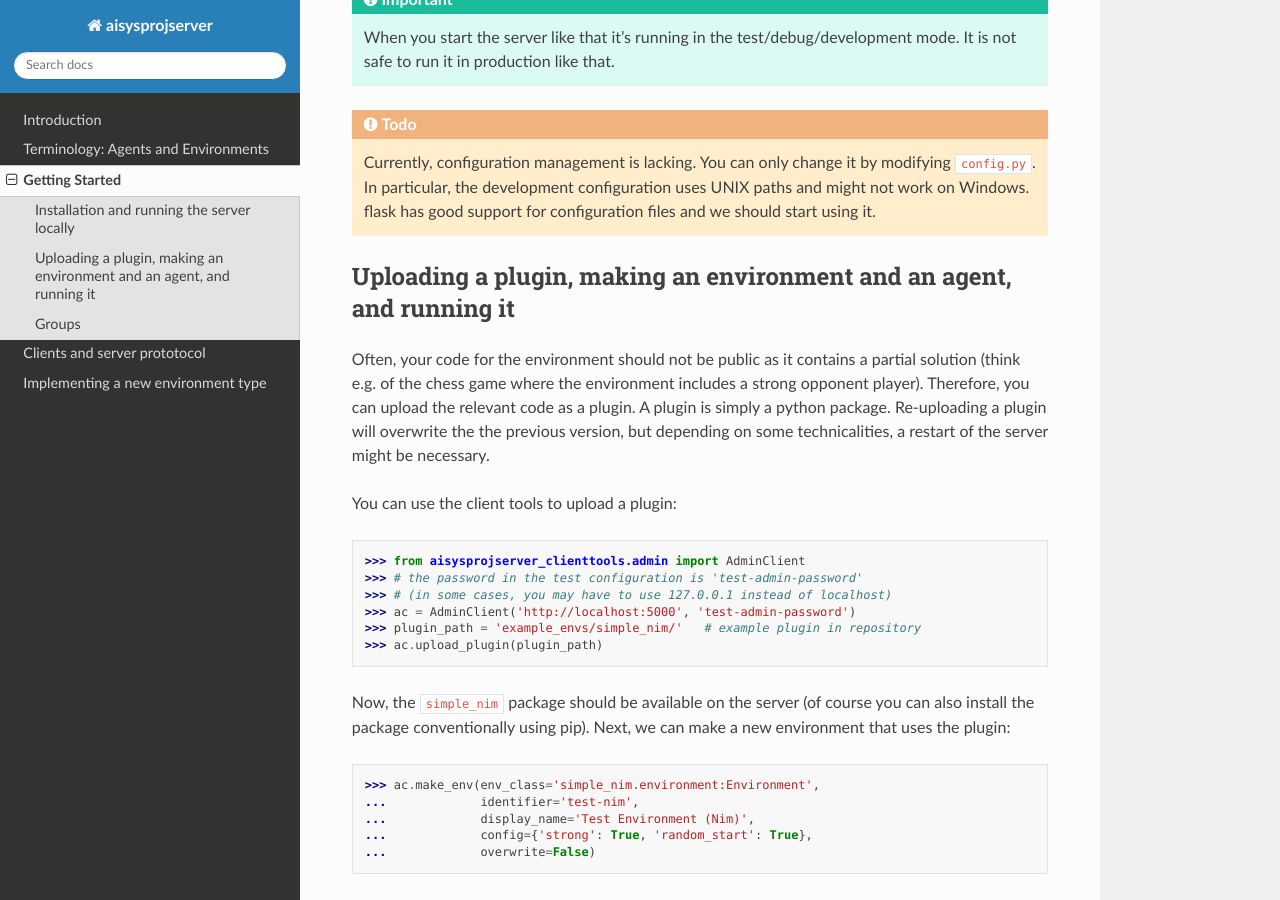
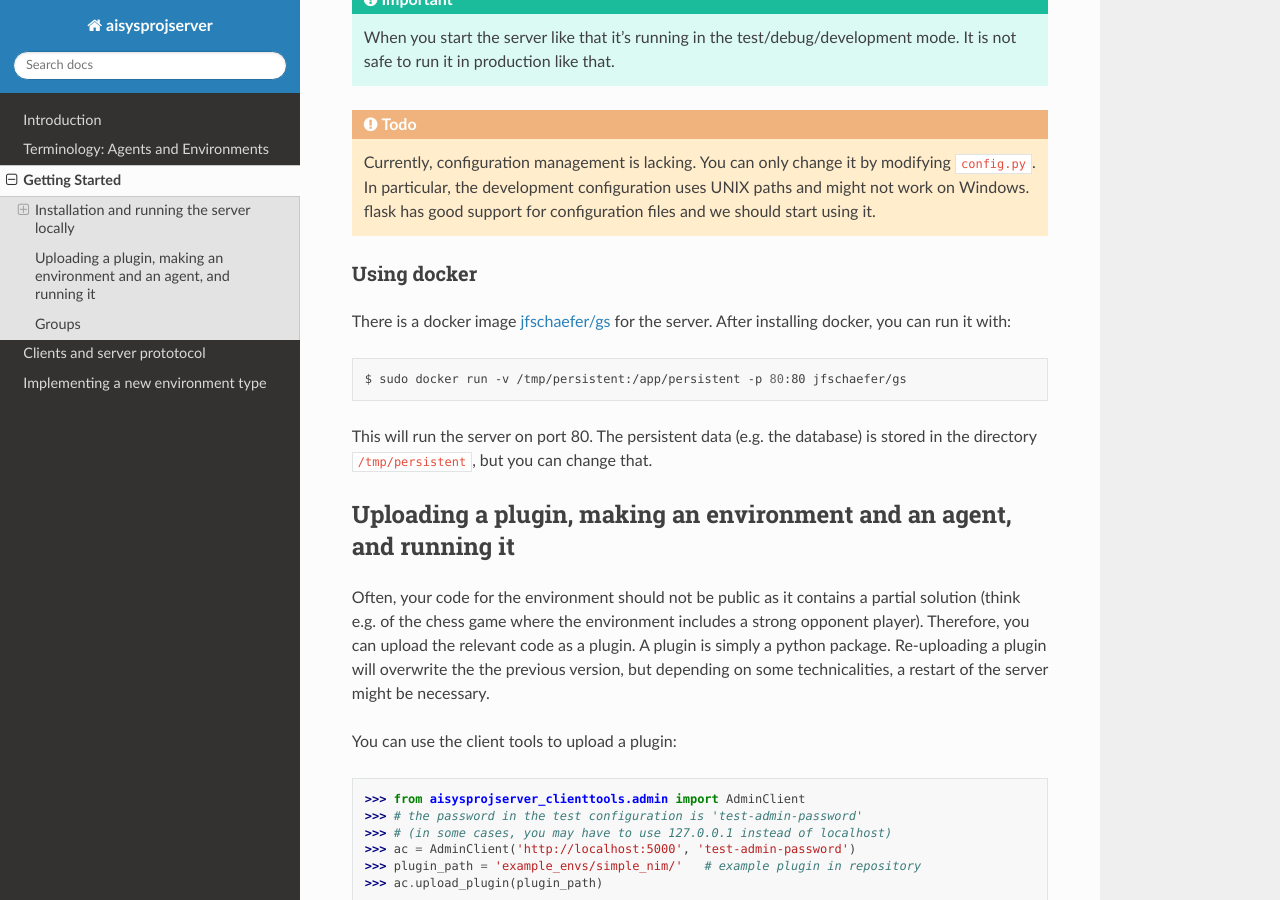
Before and after one commit to jfschaefer/aisysprojserver, a Sphinx documentation site: the page built from doc/source/getting_started.rst, in a window 1280 px wide and 900 px high, scrolled down 648 px. Built offline with Sphinx 7.4.7 and the Read the Docs theme 2.0.0, drawn with Linux system fonts in a browser that asks for light colours; pages that are not in the unit, such as notebooks, are missing from menus.

```diff
--- a/doc/source/getting_started.rst
+++ b/doc/source/getting_started.rst
@@ -38,6 +38,20 @@ You should be able to see the server running at http://localhost:5000/.
    In particular, the development configuration uses UNIX paths and might
    not work on Windows.
    flask has good support for configuration files and we should start using it.
+
+
+Using docker
+~~~~~~~~~~~~
+
+There is a docker image `jfschaefer/gs <https://hub.docker.com/r/jfschaefer/gs>`_ for the server.
+After installing docker, you can run it with:
+
+.. code-block:: bash
+
+    $ sudo docker run -v /tmp/persistent:/app/persistent -p 80:80 jfschaefer/gs
+
+This will run the server on port 80.
+The persistent data (e.g. the database) is stored in the directory ``/tmp/persistent``, but you can change that.
 
 
 Uploading a plugin, making an environment and an agent, and running it
--- a/doc/source/introduction.rst
+++ b/doc/source/introduction.rst
@@ -3,7 +3,7 @@ Introduction
 
 The AISysProj server is used in the AI Systems Project at FAU.
 It is currently hosted at https://aisysproj.kwarc.info.
-If you are interested in using it for your own project, to reach out.
+If you are interested in using it for your own project, you are invited to reach out.
 
 The main goal of the server is to allow students to evaluate their solution to a problem.
 Imagine, their task is to implement an algorithm for playing chess.
```
Also changed, not shown: README.md (+19 -19 lines), doc/source/contribute.rst (added, +40 -0 lines).
